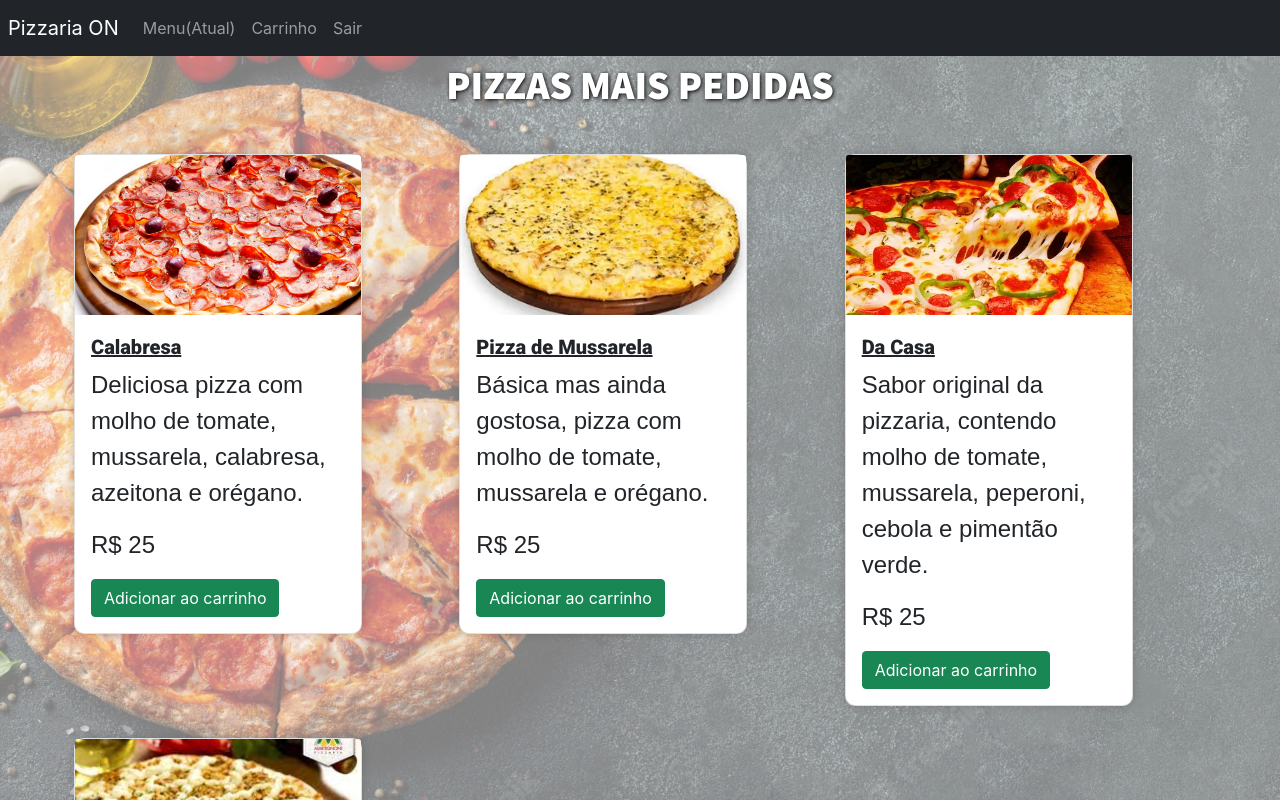
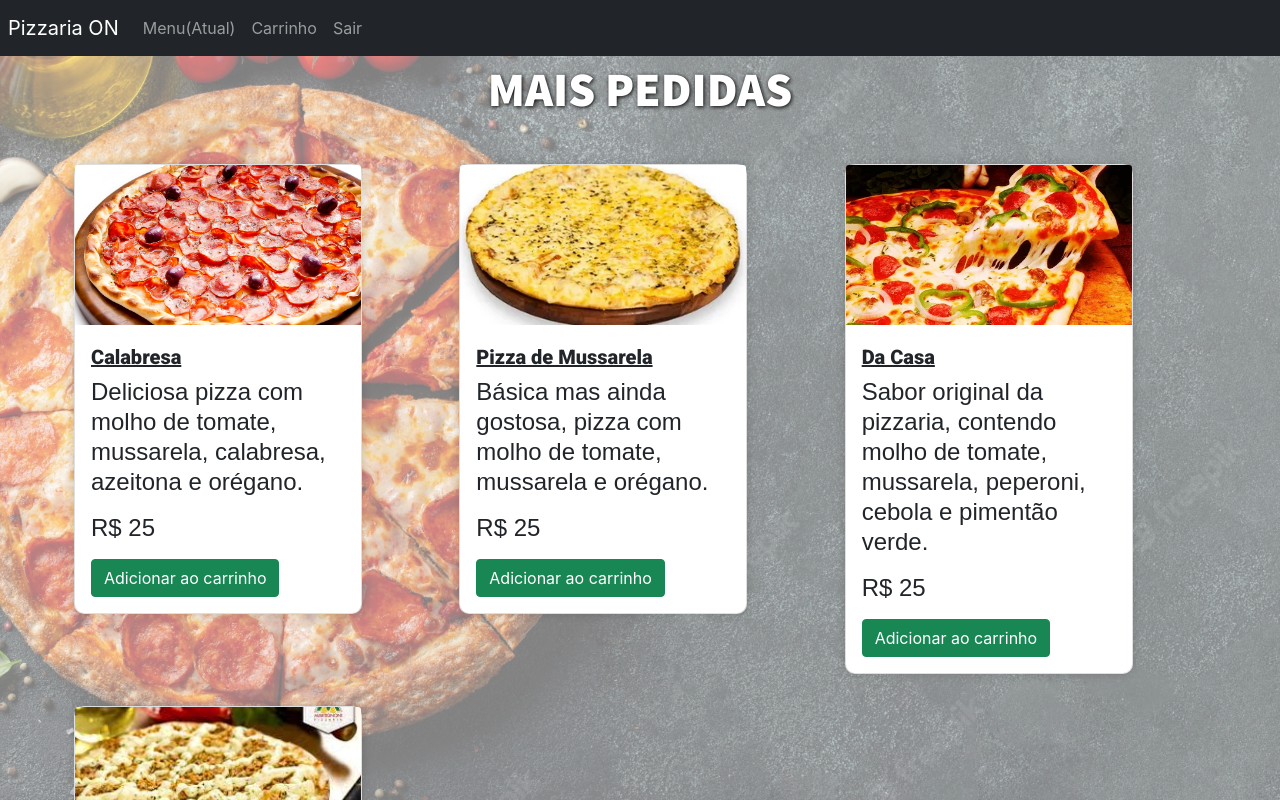
Before and after one commit to dsm-cefet-rj/ti-2022-1-grupo_8, a React (Create React App) app: page /menu in a window 1280 px wide. Shown: the top 800 px of the page. Built offline with nearby package versions, Linux system fonts and the light colour scheme; a web font is replaced by a local one.

Commit message:
Mais ajustes no layout

```diff
--- a/src/components/Client/menu.js
+++ b/src/components/Client/menu.js
@@ -30,7 +30,7 @@ const MenuCliente = () => {
             <MenuNav Atual="menu" />
             <div className="container mb-2 p-1 bg-transparent">
                 <div className="row">
-                    <h1 className="text-center">Pizzas mais pedidas</h1>
+                    <h1 className="text-center">Mais pedidas</h1>
                 </div>
                 <div className="row">
                     {pizzas.slice(0, 4).map(pizza => (
--- a/src/index.scss
+++ b/src/index.scss
@@ -19,6 +19,10 @@ h1, h2, h3 {
     text-shadow: 1px 1px 4px black;
 }
 
+h1 {
+    font-size: 3rem;
+}
+
 .card {
     width: 18rem;
     height: fit-content;
@@ -27,7 +31,7 @@ h1, h2, h3 {
     p {
         font-family: "BenchNine", sans-serif;
         font-size: x-large;
-
+        line-height: 1.25;
     }
 
     h5 {
```
